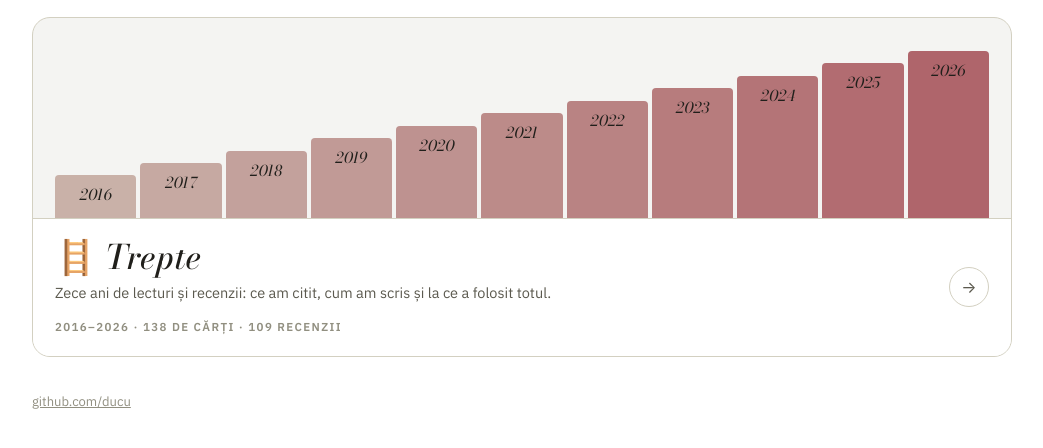
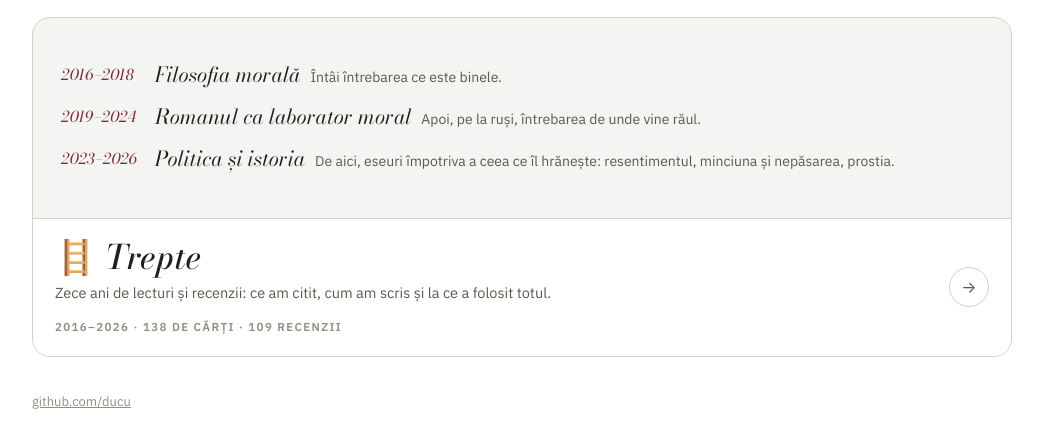
Before and after one commit to ducu/ducu.github.io, a plain HTML site: page index.html in a window 1280 px wide. Shown: the part 891-1339 px from the top of the page, without its empty margins (118-1161 px from the left). Drawn offline with nearby package versions, Linux system fonts and the light colour scheme.

Commit message:
Trepte pe pagina principală: cele trei etape în loc de trepte
Co-Authored-By: Claude Opus 5.5 <noreply@anthropic.com>

```diff
--- a/index.html
+++ b/index.html
@@ -187,22 +187,24 @@
   }
   .quote cite { font-style: normal; font-size: 13px; color: var(--ink-faint); margin-top: 12px; }
 
-  /* Trepte: one step per year, rising left to right. */
-  .steps {
-    position: absolute; inset: 0;
-    display: flex; align-items: flex-end; gap: 4px;
-    padding: 22px 22px 0;
+  /* Trepte: the three stages of the page, with their years. */
+  .stages {
+    position: absolute; inset: 0; margin: 0; padding: 20px 28px;
+    list-style: none;
+    display: grid; grid-template-columns: max-content 1fr;
+    column-gap: 18px; align-content: center; row-gap: 10px;
   }
-  .steps span {
-    flex: 1; min-width: 0;
-    display: flex; justify-content: center; padding-top: 8px;
-    border-radius: 4px 4px 0 0;
-    background: color-mix(in srgb, var(--accent-soft) var(--tint), var(--rule));
-    font-family: var(--font-display); font-variation-settings: 'opsz' 18; font-style: italic;
-    font-size: 15px; color: var(--ink); font-variant-numeric: lining-nums;
-    transition: transform 0.25s;
+  .stages li { display: contents; }
+  .stages .yr {
+    font-family: var(--font-display); font-style: italic; font-size: 15px;
+    color: var(--accent); font-variant-numeric: lining-nums; line-height: 1.9rem;
   }
-  .card:hover .steps span { transform: translateY(-6px); }
+  .stages p { margin: 0; min-width: 0; line-height: 1.9rem; }
+  .stages b {
+    font-family: var(--font-display); font-style: italic; font-weight: 400;
+    font-size: 1.3rem; color: var(--ink); margin-right: 10px;
+  }
+  .stages span.q { font-size: 14px; color: var(--ink-soft); }
 
   footer { margin-top: 36px; font-size: 13px; color: var(--ink-faint); }
   footer a { color: inherit; }
@@ -215,11 +217,12 @@
     .preview:has(.quote) { height: auto; min-height: 180px; display: flex; }
     .quote { position: relative; padding: 28px 24px; }
     .quote blockquote { font-size: 1.15rem; }
-    .steps { gap: 2px; padding: 18px 16px 0; }
-    .steps span { font-size: 11px; padding-top: 6px; }
+    .stages { padding: 20px 22px; column-gap: 14px; row-gap: 8px; }
+    .stages b { font-size: 1.15rem; }
+    .stages span.q { display: none; }
   }
   @media (prefers-reduced-motion: reduce) {
-    .card, .shelf img, .mosaic, .steps span { transition: none; }
+    .card, .shelf img, .mosaic { transition: none; }
     .card:hover { transform: none; }
   }
 </style>
@@ -272,7 +275,7 @@
     </a>
 
     <a class="card wide" href="https://ducu.github.io/trepte/">
-      <div class="preview"><div class="steps"><span style="height:24%;--tint:25%">2016</span><span style="height:31%;--tint:31%">2017</span><span style="height:38%;--tint:37%">2018</span><span style="height:45%;--tint:43%">2019</span><span style="height:52%;--tint:49%">2020</span><span style="height:59%;--tint:55%">2021</span><span style="height:66%;--tint:61%">2022</span><span style="height:73%;--tint:67%">2023</span><span style="height:80%;--tint:73%">2024</span><span style="height:87%;--tint:79%">2025</span><span style="height:94%;--tint:85%">2026</span></div></div>
+      <div class="preview"><ol class="stages"><li><span class="yr">2016–2018</span><p><b>Filosofia morală</b><span class="q">Întâi întrebarea ce este binele.</span></p></li><li><span class="yr">2019–2024</span><p><b>Romanul ca laborator moral</b><span class="q">Apoi, pe la ruși, întrebarea de unde vine răul.</span></p></li><li><span class="yr">2023–2026</span><p><b>Politica și istoria</b><span class="q">De aici, eseuri împotriva a ceea ce îl hrănește: resentimentul, minciuna și nepăsarea, prostia.</span></p></li></ol></div>
       <div class="body">
         <h2 class="title">🪜 <span>Trepte</span></h2>
         <p class="desc">Zece ani de lecturi și recenzii: ce am citit, cum am scris și la ce a folosit totul.</p>
```
Also changed, not shown: template.html (+21 -18 lines), 1 other file.
